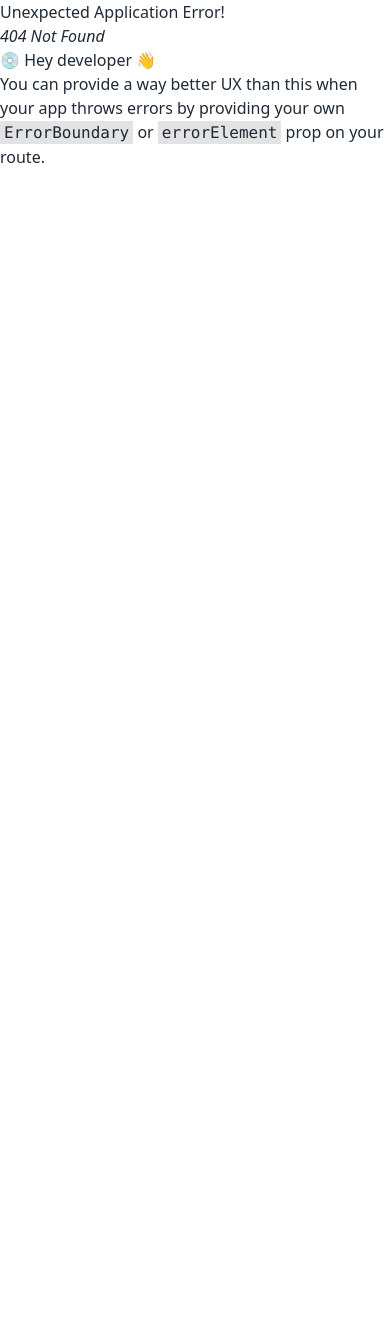
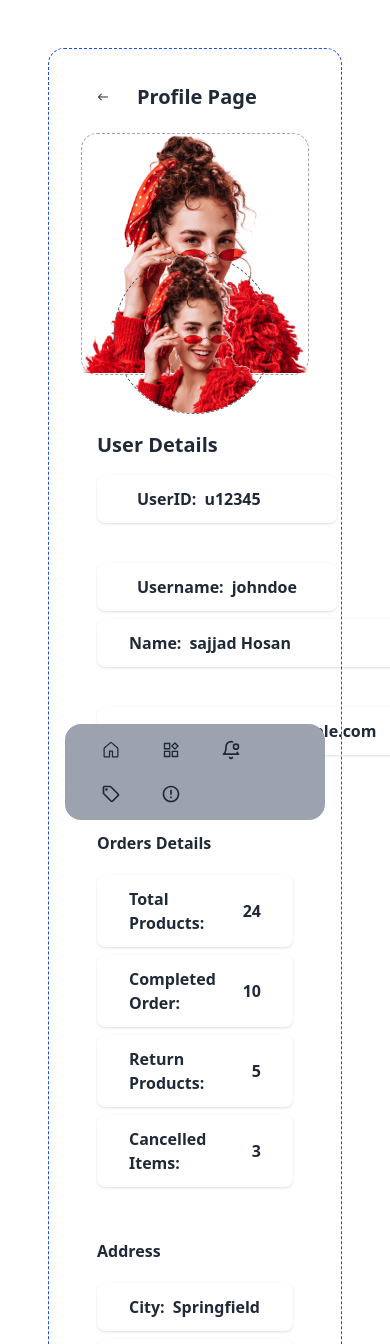
Before and after one commit to Sajjad-Hosan/FlexiCart, a React (Vite) app: page /profile in a window 390 px wide. Before the commit this address had no page. Shown: the top 1344 px of the page. Before the commit the page ends 844 px from the top, so only its background shows below. Built offline with nearby package versions, Linux system fonts and the light colour scheme.

Commit message:
Wishlist page ui complete, New Page - Profile ui Complete [50% / 100%], responsive fixed

```diff
--- /dev/null
+++ b/src/Pages/ProfilePage/ProfilePage.jsx
@@ -0,0 +1,243 @@
+import { LuPenLine } from "react-icons/lu";
+import image1 from "../../assets/banner-1.png";
+import { NavLink, useNavigate } from "react-router-dom";
+import { TiInfoOutline } from "react-icons/ti";
+import { IoIosArrowRoundBack } from "react-icons/io";
+
+const profileInfo = [
+  {
+    userId: "u12345",
+    name: "sajjad Hosan",
+    email: "john.doe@example.com",
+    phone: "+1234567890",
+    address: {
+      street: "123 Elm Street",
+      city: "Springfield",
+      state: "IL",
+      zipCode: "62701",
+      country: "USA",
+    },
+    accountDetails: {
+      username: "johndoe",
+      password: "hashed_password_here",
+      dateJoined: "2025-01-01",
+      lastLogin: "2025-01-10",
+    },
+    preferences: {
+      language: "English",
+      currency: "USD",
+      newsletterSubscribed: true,
+    },
+    ordersInfos: {
+      total_items_order: 24,
+      total_amount: "$1000",
+      return_items_order: 5,
+      cancelled_items_order: 3,
+      completed_items_order: 10,
+      average_rating: 4.5,
+    },
+  },
+];
+
+const MenuArrays = [
+  {
+    path: "#profile",
+    label: "Profile",
+    icon: <TiInfoOutline className="text-lg" />,
+  },
+  {
+    path: "privacy",
+    label: "Privacy",
+    icon: <TiInfoOutline className="text-lg" />,
+  },
+  {
+    path: "account",
+    label: "Account",
+    icon: <TiInfoOutline className="text-lg" />,
+  },
+  {
+    path: "payment",
+    label: "Payment Setting",
+    icon: <TiInfoOutline className="text-lg" />,
+  },
+];
+const ProfilePage = () => {
+  const navigate = useNavigate();
+  // const class1 = 'flex items-center justify-end gap-10'
+  const class1 = "grid md:grid-cols-2 gap-10";
+  return (
+    <div className="flex justify-center items-center p-10 w-full">
+      <div className="card border border-dashed border-blue-700 p-8 w-full">
+        <div className="flex items-center gap-3">
+          <button className="btn btn-sm btn-ghost" onClick={() => navigate(-1)}>
+            <IoIosArrowRoundBack className="text-lg" />
+          </button>
+          <p className="text-xl font-semibold">Profile Page</p>
+        </div>
+        <div className="card border border-dashed border-gray-400 mt-5 relative">
+          <img src={image1} alt="" className="object-contain h-[15rem]" />
+          <div className="absolute -bottom-10 overflow-hidden left-8 card rounded-full w-[10rem] h-[10rem] border border-dashed border-gray-600">
+            <img src={image1} alt="" className="object-contain" />
+          </div>
+        </div>
+        <div className="flex flex-col lg:flex-row gap-2 mt-10 p-4 w-full">
+          <div className="w-[30%] hidden lg:flex">
+            <ul className="menu gap-2 rounded-box w-full">
+              <p className="text-lg font-semibold mb-3">Profile Settings</p>
+              {MenuArrays.map(({ path, label, icon }, i) => (
+                <li key={i}>
+                  <NavLink to={path}>
+                    {icon}
+                    {label}
+                  </NavLink>
+                </li>
+              ))}
+            </ul>
+          </div>
+          <div className="w-full lg:border-l border-dashed border-gray-500 lg:pl-10">
+            <p className="font-semibold mb-4 text-xl">User Details</p>
+            <div className="flex flex-col gap-2">
+              {profileInfo.map(
+                (
+                  {
+                    userId,
+                    name,
+                    email,
+                    phone,
+                    accountDetails,
+                    address,
+                    ordersInfos,
+                  },
+                  i
+                ) => (
+                  <ul className="space-y-2">
+                    <div className={class1}>
+                      <li
+                        key={i}
+                        className="flex items-center gap-2 font-semibold shadow px-10 py-3 rounded-lg"
+                      >
+                        <span>UserID: </span>
+                        <span className="font-bold">{userId}</span>
+                      </li>
+                      <li
+                        key={i}
+                        className="flex items-center gap-2 font-semibold shadow px-10 py-3 rounded-lg"
+                      >
+                        <span>Username: </span>
+                        <span className="font-bold">
+                          {accountDetails.username}
+                        </span>
+                      </li>
+                    </div>
+                    <div className={class1}>
+                      <li
+                        key={i}
+                        className="flex items-center gap-2 font-semibold shadow px-8 py-3 rounded-lg"
+                      >
+                        <span>Name: </span>
+                        <span className="font-bold">{name}</span>
+                      </li>
+                      <li
+                        key={i}
+                        className="flex items-center gap-2 font-semibold shadow px-8 py-3 rounded-lg"
+                      >
+                        <span>Email: </span>
+                        <span className="font-bold">{email}</span>
+                      </li>
+                    </div>
+                    <li
+                      key={i}
+                      className="flex items-center gap-2 font-semibold shadow px-8 py-3 rounded-lg h-[3em]"
+                    >
+                      <span>Phone: </span>
+                      <span className="font-bold">{phone}</span>
+                    </li>
+                    <div className={class1}>
+                      <div className="flex flex-col gap-2">
+                        <p className="my-3 font-semibold">Orders Details</p>
+                        <li
+                          key={i}
+                          className="flex items-center gap-2 font-semibold shadow px-8 py-3 rounded-lg"
+                        >
+                          <span>Total Products: </span>
+                          <span className="font-bold">
+                            {ordersInfos.total_items_order}
+                          </span>
+                        </li>
+                        <li
+                          key={i}
+                          className="flex items-center gap-2 font-semibold shadow px-8 py-3 rounded-lg"
+                        >
+                          <span>Completed Order: </span>
+                          <span className="font-bold">
+                            {ordersInfos.completed_items_order}
+                          </span>
+                        </li>
+                        <li
+                          key={i}
+                          className="flex items-center gap-2 font-semibold shadow px-8 py-3 rounded-lg"
+                        >
+                          <span>Return Products: </span>
+                          <span className="font-bold">
+                            {ordersInfos.return_items_order}
+                          </span>
+                        </li>
+                        <li
+                          key={i}
+                          className="flex items-center gap-2 font-semibold shadow px-8 py-3 rounded-lg"
+                        >
+                          <span>Cancelled Items: </span>
+                          <span className="font-bold">
+                            {ordersInfos.cancelled_items_order}
+                          </span>
+                        </li>
+                      </div>
+                      <div className="flex flex-col gap-2">
+                        <p className="my-3 font-semibold">Address</p>
+                        <li
+                          key={i}
+                          className="flex items-center gap-2 font-semibold shadow px-8 py-3 rounded-lg"
+                        >
+                          <span>City: </span>
+                          <span className="font-bold">{address.city}</span>
+                        </li>
+                        <li
+                          key={i}
+                          className="flex items-center gap-2 font-semibold shadow px-8 py-3 rounded-lg"
+                        >
+                          <span>Country: </span>
+                          <span className="font-bold">{address.country}</span>
+                        </li>
+                        <li
+                          key={i}
+                          className="flex items-center gap-2 font-semibold shadow px-8 py-3 rounded-lg"
+                        >
+                          <span>State: </span>
+                          <span className="font-bold">{address.state}</span>
+                        </li>
+                        <li
+                          key={i}
+                          className="flex items-center gap-2 font-semibold shadow px-8 py-3 rounded-lg"
+                        >
+                          <span>Street: </span>
+                          <span className="font-bold">{address.street}</span>
+                        </li>
+                      </div>
+                    </div>
+                  </ul>
+                )
+              )}
+            </div>
+            <div className="flex justify-end mt-10">
+              <button className="btn btn-warning px-8">
+                <LuPenLine className="text-lg" /> Update Profile
+              </button>
+            </div>
+          </div>
+        </div>
+      </div>
+    </div>
+  );
+};
+
+export default ProfilePage;
--- a/src/router/routes.jsx
+++ b/src/router/routes.jsx
@@ -7,6 +7,7 @@ import AboutPage from "../Pages/AboutPage/AboutPage";
 import OurBlogs from "../Pages/OurBlogs/OurBlogs";
 import CartPage from "../Pages/CartPage/CartPage";
 import WishlistPage from "../Pages/WishlistPage/WishlistPage";
+import ProfilePage from "../Pages/ProfilePage/ProfilePage";
 
 export const routes = createBrowserRouter([
   {
@@ -41,6 +42,10 @@ export const routes = createBrowserRouter([
         path: "/Wishlist",
         element: <WishlistPage />,
       },
+      {
+        path: "/profile",
+        element: <ProfilePage />,
+      },
     ],
   },
   {
```
